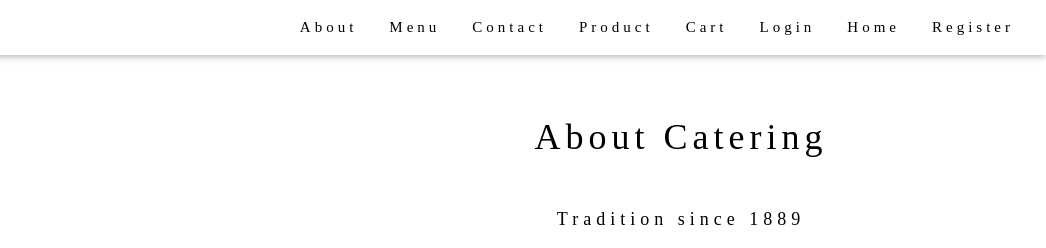
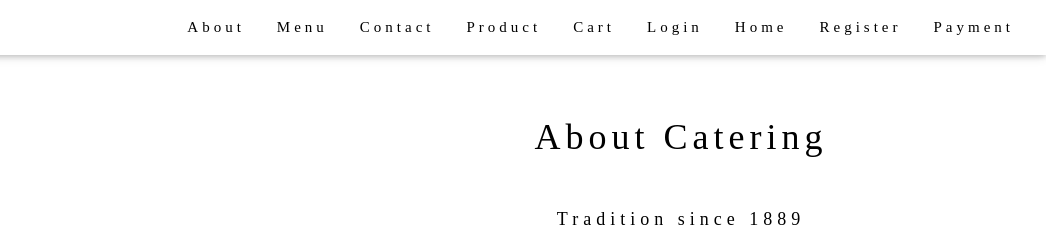
Before and after one commit to KyMinhh/CCMTPT_GIT_GK, a plain HTML site: page index.html in a window 1280 px wide. Shown: the top 248 px of the page, 234-1280 px from the left. Drawn offline with nearby package versions, Linux system fonts and the light colour scheme.

Commit message:
add payment

```diff
--- a/index.html
+++ b/index.html
@@ -29,6 +29,8 @@ h1, h2, h3, h4, h5, h6 {
       <a href="#login" class="w3-bar-item w3-button">Login</a>
       <a href="#home" class="w3-bar-item w3-button">Home</a>
       <a href="#register" class="w3-bar-item w3-button">Register</a>
+      <a href="#Pay" class="w3-bar-item w3-button">Payment</a>
+
     </div>
   </div>
 </div>
```
